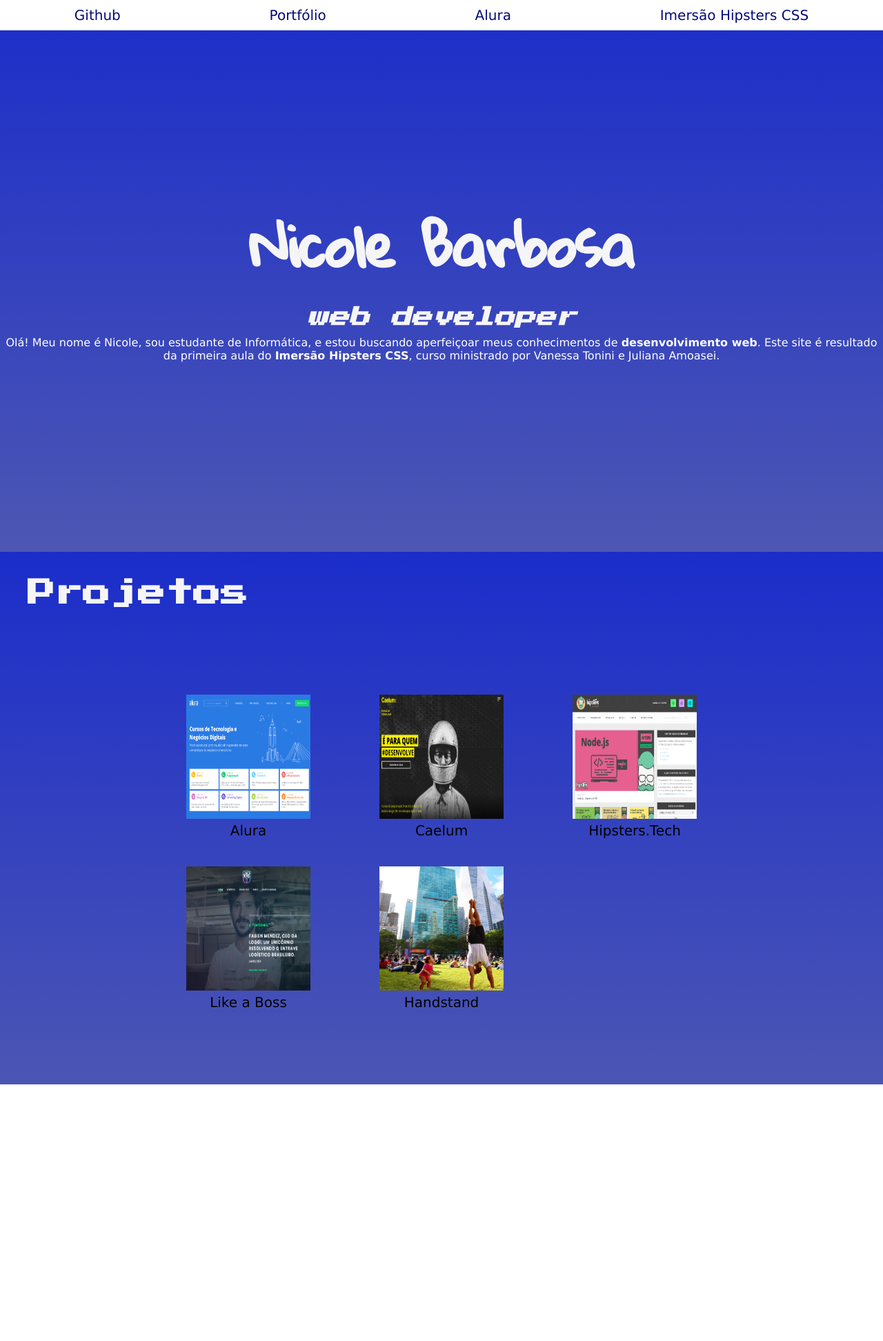
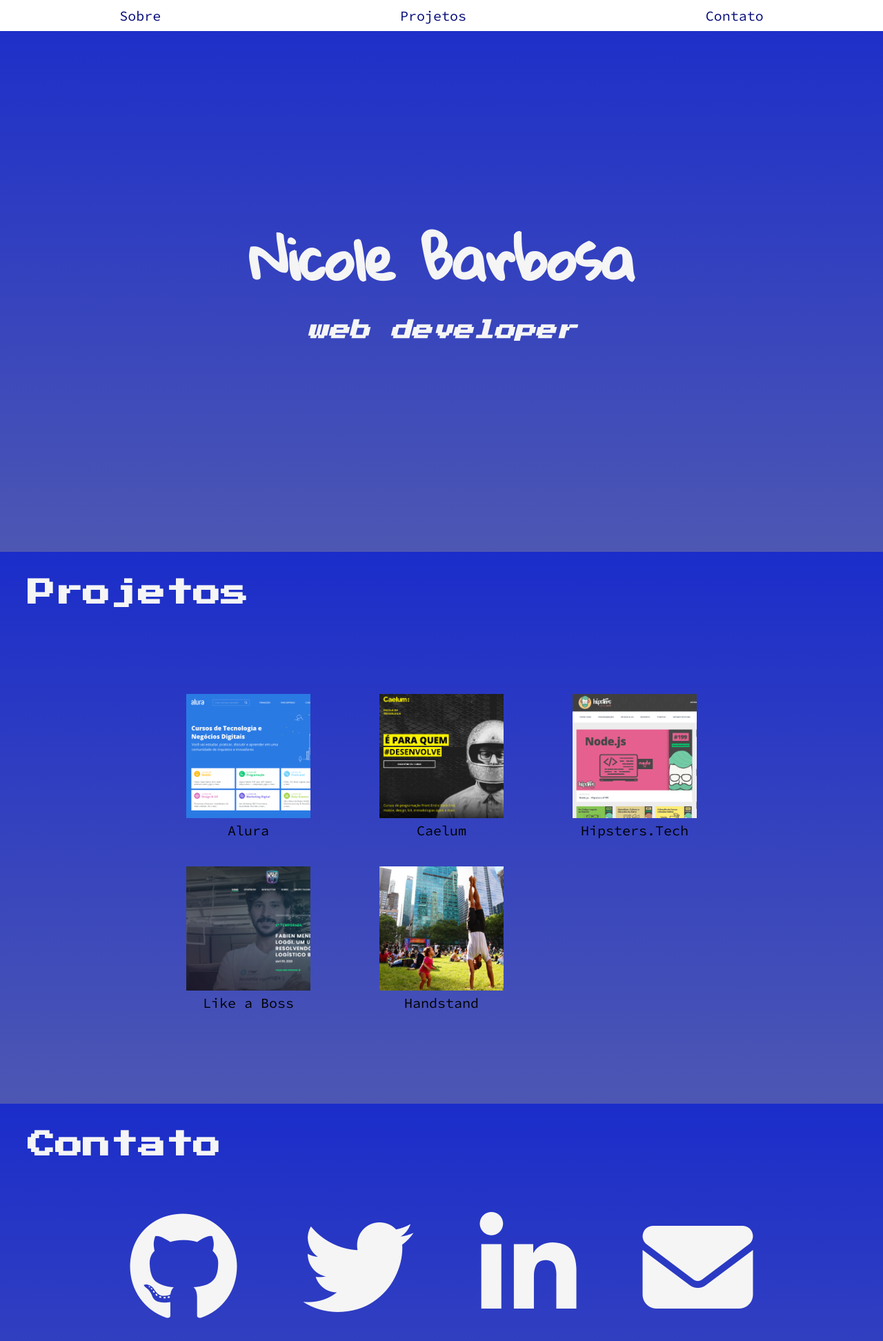
Before and after one commit to nicnbarbosa/imersaocss, a plain HTML site: page index.html in a window 1280 px wide. Shown: the top 1944 px of the page at 69% size. Before the commit the page ends 1572 px from the top, so only its background shows below. Drawn offline with Linux system fonts and the light colour scheme.

Commit message:
Imersão CSS - Aula 4

```diff
--- a/css/estilos.css
+++ b/css/estilos.css
@@ -9,7 +9,7 @@
 body {
     background: linear-gradient(rgb(27, 45, 202), rgb(77, 87, 179));
     background-size: auto 100vh;
-    font-family: Verdana, Geneva, Tahoma, sans-serif;
+    font-family: 'Source Code Pro', monospace;
     height: 100vh;
     font-size: 12px;
 }
@@ -53,6 +53,7 @@ header {
     position: fixed;
     width: 100vw;
     top: 0;
+    z-index: 1;
 }
 
 .menu ul {
@@ -68,6 +69,13 @@ header {
 .menu a {
     display: block;
     padding: 10px 20px;
+    transition: background-color 1s, color 1s;
+}
+
+.menu a:active,
+.menu a:hover {
+    background-color: teal;
+    color: white;
 }
 
 a {
@@ -77,6 +85,23 @@ a {
 
 a:hover {
     text-decoration: underline;
+}
+
+.titulo {
+    transform: scale(0.2s) translateY(50vh);
+    opacity: 0;
+    animation: 1s ease 2s animacaoTitulo forwards;
+}
+
+@keyframes animacaoTitulo {
+    from {
+        transform: scale(0.2) translateY(50vh);
+        opacity: 0;
+    }
+    to {
+        transform: scale(1) translateY(0);
+        opacity: 1;
+    }
 }
 
 .site-subtitle,
@@ -97,17 +122,13 @@ a:hover {
     line-height: 1.8em;
 }
 
-p {
-    color: white;
-    font-family: Verdana, Geneva, Tahoma, sans-serif;
-    font-size: 16px;
-    text-align: center;
+.contato,
+.portfolio {
+    padding: 2em;
+    min-height: 100vh;
 }
 
-.portfolio {
-    padding: 2em;
-}
-
+.contato h2,
 .portfolio h2 {
     font-family: 'Press Start 2P', cursive;
     color: whitesmoke;
@@ -142,4 +163,26 @@ p {
 .img-portfolio {
     height: 180px;
     width: 180px;
+    object-fit: cover;
+    object-position: left bottom;
+    transition: transform 500ms;
 }
+
+.img-portfolio:hover {
+    transform: scale(1.2) rotate(-2deg);
+}
+
+.contato .icons {
+    text-align: center;
+}
+
+.contato a {
+    color: whitesmoke;
+    font-size: 8em;
+}
+
+.contato a:active,
+.contato a:hover {
+    text-decoration: none;
+    text-shadow: 0px 0px 10px rgba(255, 255, 255, .5);
+}
--- a/index.html
+++ b/index.html
@@ -7,30 +7,26 @@
     <title>Imersão CSS | Nicole Barbosa</title>
     <link rel="stylesheet" href="css/estilos.css">
     <link href="https://fonts.googleapis.com/css2?family=Gloria+Hallelujah&family=Press+Start+2P&family=Source+Code+Pro&display=swap" rel="stylesheet">
+    <script src="https://kit.fontawesome.com/cb6c53adf9.js" crossorigin="anonymous"></script>
 </head>
 
 <body>
     <header>
         <nav class="menu">
             <ul>
-                <li><a href="https://github.com/nicnbarbosa1568">Github</a></li>
-                <li><a href="#">Portfólio</a></li>
-                <li><a href="https://www.alura.com.br/">Alura</a></li>
-                <li><a href="https://www.alura.com.br/imersao-css?utm_campaign=imersao_hipsterscss_divulgacao_p_quarentiners_e_interessados&utm_medium=email&utm_source=RD+Station">Imersão Hipsters CSS</a></li>
+                <li><a href="#sobre">Sobre</a></li>
+                <li><a href="#portfolio">Projetos</a></li>
+                <li><a href="#contato">Contato</a></li>
             </ul>
         </nav>
-        <div>
+        <div class="titulo">
             <h1 class="site-title">Nicole Barbosa</h1>
             <h2 class="site-subtitle">web developer</h2>
-            <p>
-                Olá! Meu nome é Nicole, sou estudante de Informática, e estou buscando aperfeiçoar meus conhecimentos de <b>desenvolvimento web</b>. Este site é resultado da primeira aula do <b>Imersão Hipsters CSS</b>, curso ministrado por Vanessa Tonini
-                e Juliana Amoasei.
-            </p>
         </div>
 
     </header>
 
-    <section class="portfolio">
+    <section class="portfolio" id="portfolio">
         <h2>Projetos</h2>
         <div class="grid">
             <figure>
@@ -56,6 +52,24 @@
         </div>
     </section>
 
+    <section class="contato" id="contato">
+        <h2>Contato</h2>
+        <div class="grid icons">
+            <a target="_blank" href="https://github.com/nicnbarbosa1568">
+                <i class="fab fa-github"></i>
+            </a>
+            <a target="_blank" href="https://twitter.com/nic_nbarbosa">
+                <i class="fab fa-twitter"></i>
+            </a>
+            <a target="_blank" href="www.linkedin.com/in/nicole-barbosa-841950199">
+                <i class="fab fa-linkedin-in"></i>
+            </a>
+            <a href="mailto:nic.nbarbosa@gmail.com">
+                <i class="fas fa-envelope"></i>
+            </a>
+        </div>
+    </section>
+
 </body>
 
 </html>
```
